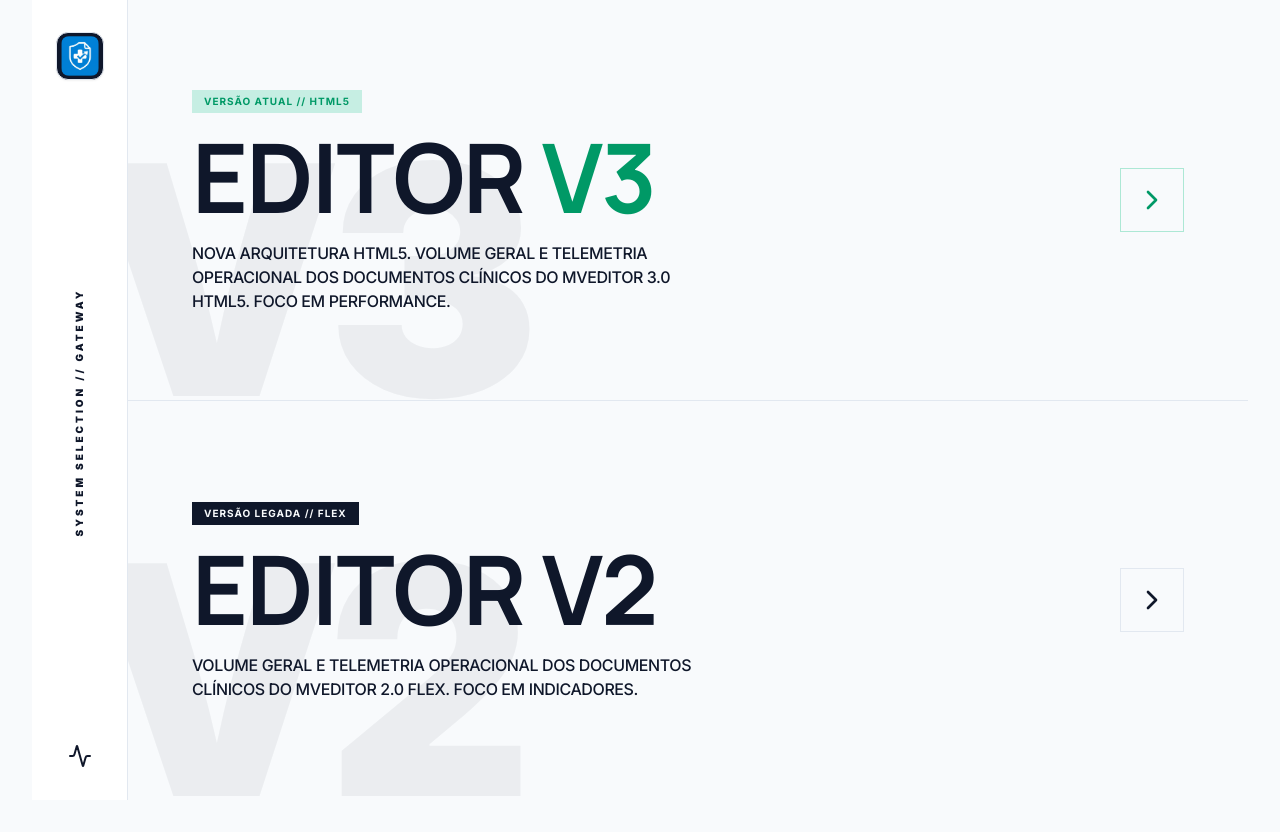
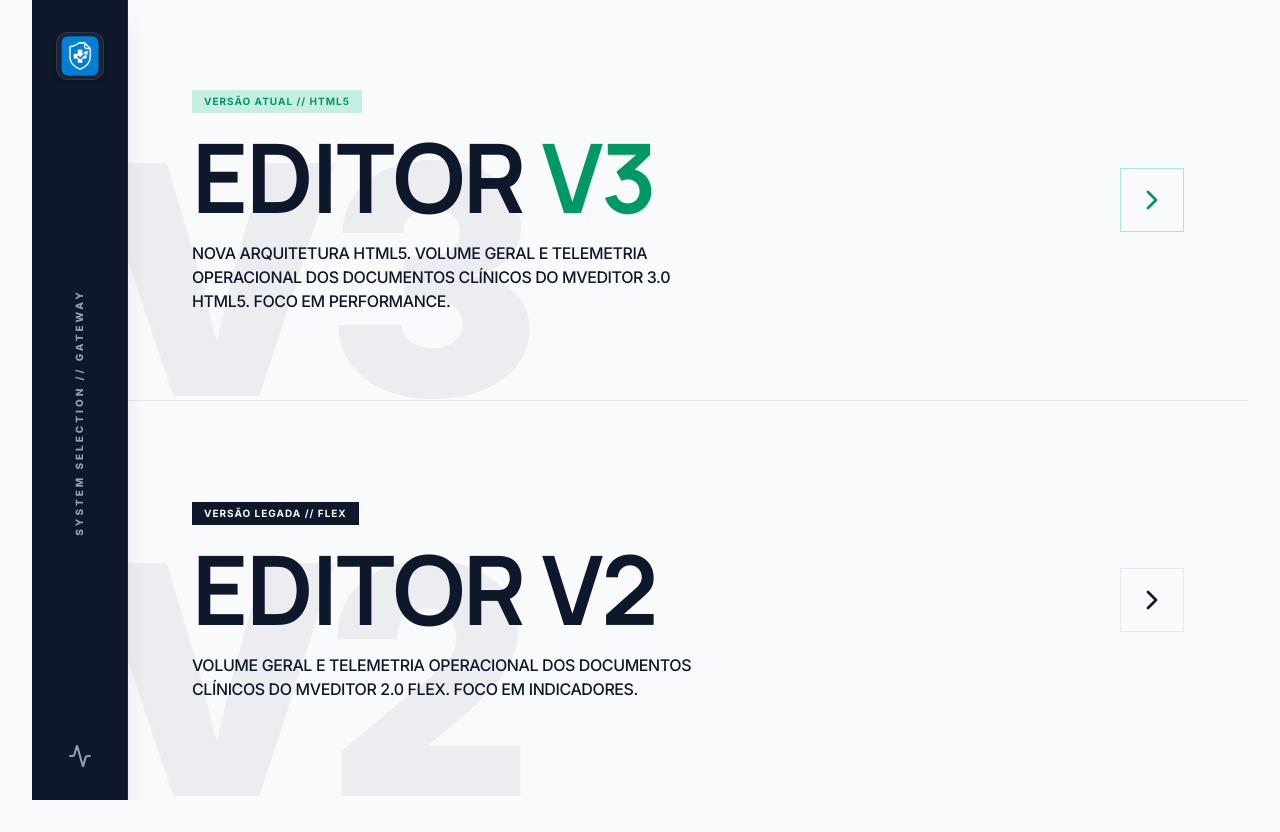
Before and after one commit to wellguedes25/Governanca_de_Documentos, a Next.js app: page / in a window 1280 px wide. Built offline with nearby package versions, Linux system fonts and the light colour scheme.

Commit message:
style: atualizar cor da barra lateral da home para slate-900 e fonte para slate-400

```diff
--- a/src/app/page.tsx
+++ b/src/app/page.tsx
@@ -20,8 +20,8 @@ export default function Home() {
   return (
     <div className="min-h-screen bg-background text-foreground flex flex-col md:flex-row overflow-hidden selection:bg-[var(--primary)] selection:text-black">
       {/* Left Bar (Gateway Sidebar) */}
-      <div className="hidden md:flex w-24 border-r border-slate-200 flex-col items-center justify-between py-8 z-10 bg-white">
-        <div className="relative w-12 h-12 bg-slate-900 rounded-xl overflow-hidden flex items-center justify-center shadow-xs p-1 border border-slate-200 hover:scale-105 transition-transform">
+      <div className="hidden md:flex w-24 border-r border-slate-800 flex-col items-center justify-between py-8 z-10 bg-slate-900 shadow-xl">
+        <div className="relative w-12 h-12 bg-slate-800/80 rounded-xl overflow-hidden flex items-center justify-center shadow-md p-1 border border-slate-700/80 hover:scale-105 transition-transform">
           <Image
             src="/logo_Icon.png"
             alt="Goverdoc Pro Logo"
@@ -32,11 +32,11 @@ export default function Home() {
           />
         </div>
         <div className="flex-1 flex items-center justify-center">
-          <div className="-rotate-90 whitespace-nowrap text-[10px] font-black tracking-[0.3em] uppercase text-muted-foreground">
+          <div className="-rotate-90 whitespace-nowrap text-[10px] font-extrabold tracking-[0.3em] uppercase text-slate-400">
             System Selection // Gateway
           </div>
         </div>
-        <div className="text-muted-foreground">
+        <div className="text-slate-400 hover:text-sky-400 transition-colors">
           <Activity size={24} />
         </div>
       </div>
```
